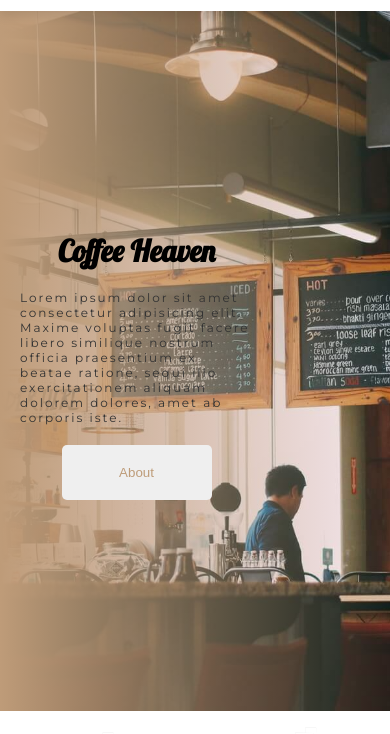
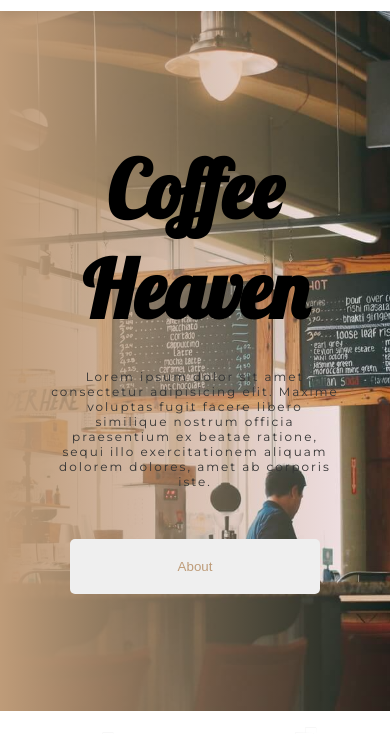
Before and after one commit to Christiano0407/Responsive-Coffee-Shop-Website, a website: page index.html in a window 390 px wide. Shown: the part 61-795 px from the top of the page. Drawn offline with Linux system fonts and the light colour scheme.

Commit message:
responsive mobile

```diff
--- a/index.html
+++ b/index.html
@@ -57,7 +57,7 @@
           ex beatae ratione, sequi illo exercitationem aliquam dolorem
           dolores, amet ab corporis iste.
         </p>
-        <button class="btn"><a href="#about"></a>About</button>
+        <button class="btn" id="btnID"><a href="#about"></a>About</button>
       </div>
     </section>
   </div>
--- a/src/css/mediaQueries.css
+++ b/src/css/mediaQueries.css
@@ -80,28 +80,40 @@
         text-transform: uppercase;
     }
 
+    .home {
+        justify-content: center;
+    }
+
+    .home .content {
+        width: 90%;
+        flex-direction: column;
+        display: flex;
+        align-items: center;
+    }
+
     .content-title {
-        font-size: 30px;
+        font-size: 80px;
         padding: 10px;
         font-weight: 900;
-        text-align: left;
+        text-align: center;
+        margin: 0 auto;
     }
 
     .content-text {
         font-size: 12px;
-        padding: 10px;
+        padding: 20px;
         font-weight: 400;
         color: hsl(0deg 0% 20%);
-        text-align: left;
+        text-align: center;
     }
 
-    .btn {
-        padding: 10px;
-        width: 150px;
+    #btnID {
+        padding: 2rem;
+        width: 250px;
         outline: none;
         border-radius: 5px;
         border: none;
-        margin-top: 10px;
+        margin-top: 30px;
         cursor: pointer;
     }
 
```
Also changed, not shown: README.md, 1 other file.
